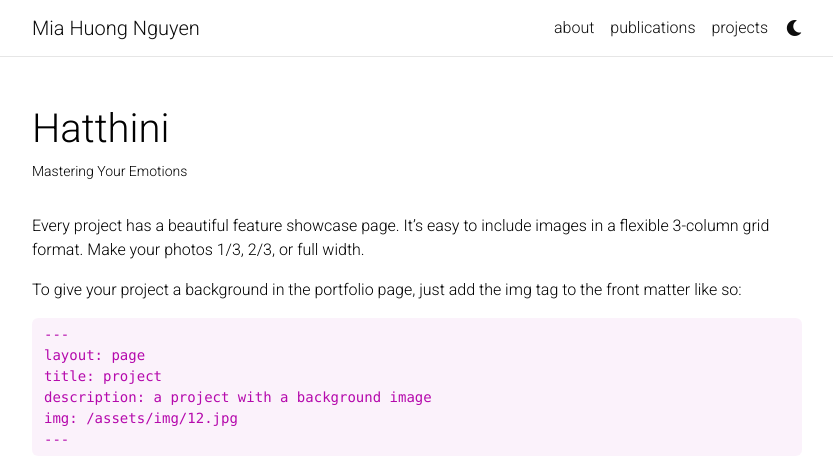
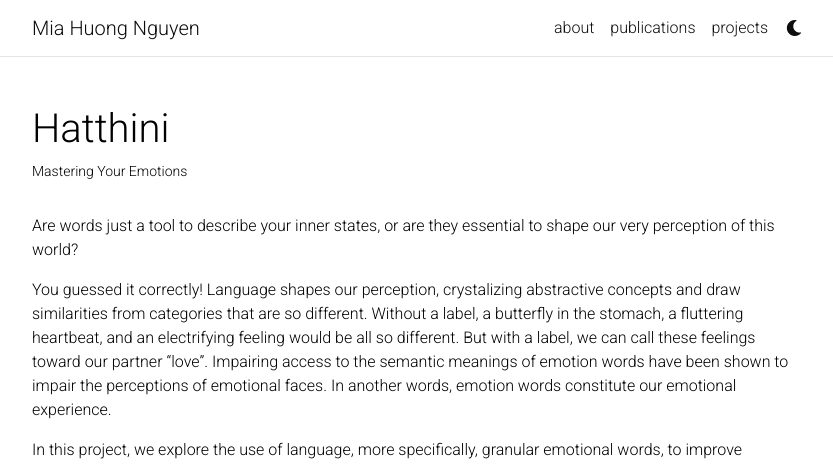
Before and after one commit to iammia0o/iammia0o.github.io, a Jekyll site: the page built from _projects/2_project.md, in a window 1280 px wide and 1276 px high. Shown: the top 465 px of the window, without its empty margins (223-1056 px from the left). Built offline with Jekyll 4.4.1, drawn with Linux system fonts in a browser that asks for light colours; full-size pictures stand in for the smaller copies a plugin makes; comment, search, counter and statistics services are not loaded; a style sheet for code colours, icons or effects is not loaded; some of the changed text lies outside the part shown.

Commit message:
updated hatthini

```diff
--- a/_projects/2_project.md
+++ b/_projects/2_project.md
@@ -2,33 +2,20 @@
 layout: page
 title: Hatthini
 description: Mastering Your Emotions
-img: assets/img/hatthini_proj_cover.jpg
+img: assets/img/hatthini-icon.jpg
 importance: 2
 category: work
 ---
 
-Every project has a beautiful feature showcase page.
-It's easy to include images in a flexible 3-column grid format.
-Make your photos 1/3, 2/3, or full width.
+Are words just a tool to describe your inner states, or are they essential to shape our very perception of this world?
 
-To give your project a background in the portfolio page, just add the img tag to the front matter like so:
+You guessed it correctly! Language shapes our perception, crystalizing abstractive concepts and draw similarities from categories that are so different. Without a label, a butterfly in the stomach, a fluttering heartbeat, and an electrifying feeling would be all so different. But with a label, we can call these feelings toward our partner “love”.  Impairing access to the semantic meanings of emotion words have been shown to impair the perceptions of emotional faces. In another words, emotion words constitute our emotional experience.
 
-    ---
-    layout: page
-    title: project
-    description: a project with a background image
-    img: /assets/img/12.jpg
-    ---
+In this project, we explore the use of language, more specifically, granular emotional words, to improve emotion regulation ability. We hypothesize that providing granular emotion word at right place and right time can help individuals crystalize new emotional concepts and in turn improve their emotion regulation ability.
 
 <div class="row">
     <div class="col-sm mt-3 mt-md-0">
-        {% include figure.html path="assets/img/1.jpg" title="example image" class="img-fluid rounded z-depth-1" %}
-    </div>
-    <div class="col-sm mt-3 mt-md-0">
-        {% include figure.html path="assets/img/3.jpg" title="example image" class="img-fluid rounded z-depth-1" %}
-    </div>
-    <div class="col-sm mt-3 mt-md-0">
-        {% include figure.html path="assets/img/5.jpg" title="example image" class="img-fluid rounded z-depth-1" %}
+        {% include figure.html path="assets/img/hatthini_design.jpg" title="Hatthini" class="img-fluid rounded z-depth-1" %}
     </div>
 </div>
 <div class="caption">
@@ -38,9 +25,12 @@ To give your project a background in the portfolio page, just add the img tag to
 
 
 ### Role:
-
+1. Developed the Hatthini chatbot system (from backend to front-end)
+2. Designed and tested the prompts
+3. Designed the experiment
+4. Ran the user study (recruited participants, monitored their interactions, conducted interviews)
+5. Analyze the resultd
+6. Write the paper
 
 ### Publication:
-
-
-### Application
+Mia Huong Nguyen, Dixon Daniel Prem, Suranga Nanayakkara. 2024. More than just words: Explore the Effect of Granular Affect Labeling on Emotion Regulation Ability. *Under review*
```
Also changed, not shown: _projects/4_project.md (+4 -4 lines), assets/img/hatthini-icon.png (added), assets/img/hatthini_deisgn.jpg (added).
